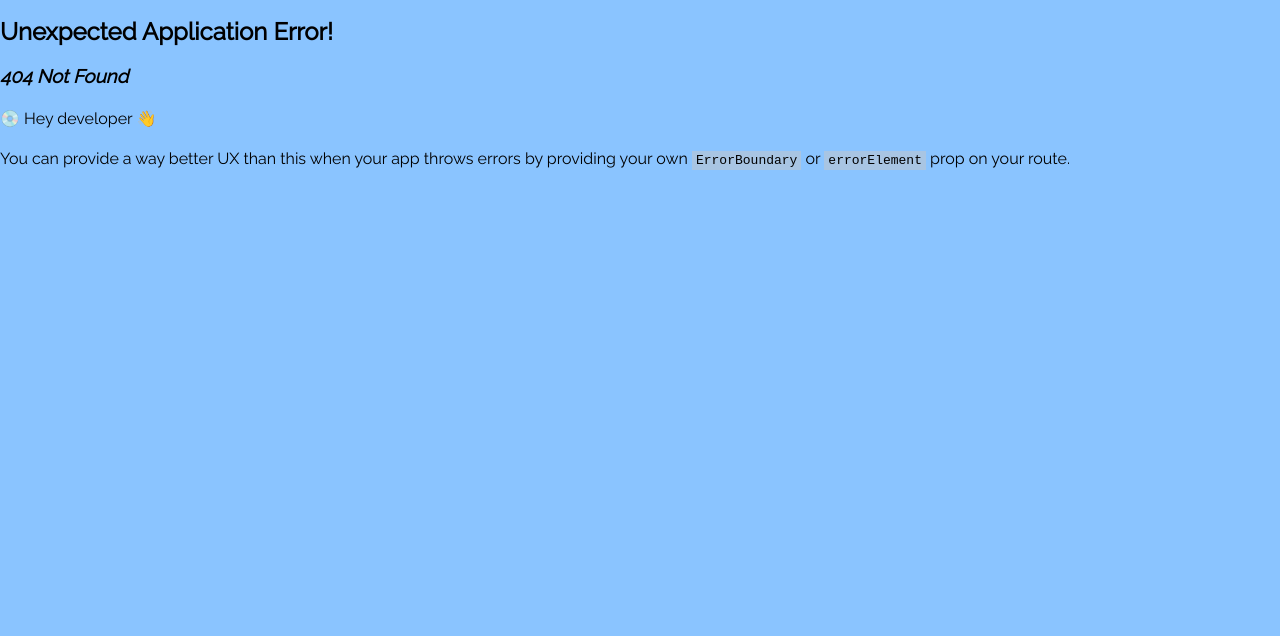
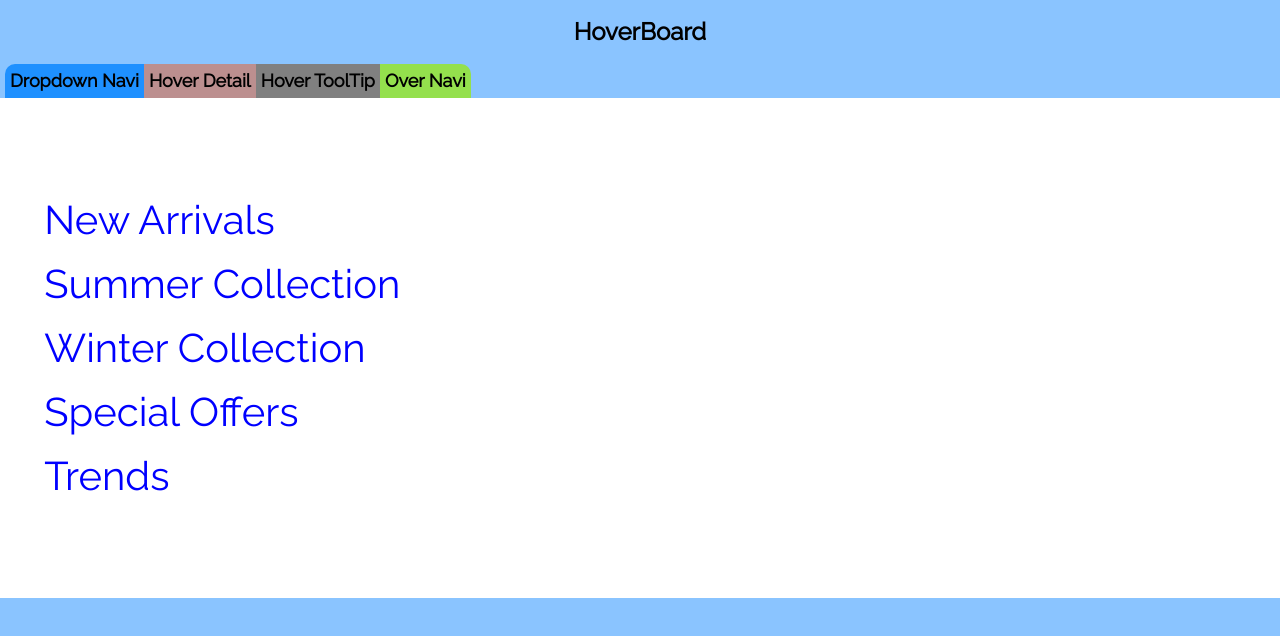
Before and after one commit to hoinlee-moi/React-widget, a React (Create React App) app: page /hoverBoard/4 in a window 1280 px wide. Before the commit this address had no page. Shown: the top 636 px of the page. Built offline with nearby package versions, Linux system fonts and the light colour scheme.

Commit message:
add : over했을 때 다른 게 흐려지는 navi

```diff
--- a/src/Router.js
+++ b/src/Router.js
@@ -6,6 +6,7 @@ import Border1 from "./pages/borderAni/Border1";
 import Dropdown1 from "./pages/hover/Dropdown1";
 import HoverDetail from "./pages/hover/HoverDetail";
 import HoverToolTip from "./pages/hover/HoverToolTip";
+import OverNavi from "./pages/hover/OverNavi";
 import Loading1 from "./pages/loading/Loading1";
 import Loading2 from "./pages/loading/Loading2";
 import Loading3 from "./pages/loading/Loading3";
@@ -46,6 +47,7 @@ const Router = () => {
           element: <HoverDetail />,
         },
         { path: "3", element: <HoverToolTip /> },
+        { path: "4", element: <OverNavi /> },
       ],
     },
   ]);
--- a/src/pages/borad/HoverBoard.tsx
+++ b/src/pages/borad/HoverBoard.tsx
@@ -4,12 +4,14 @@ import styles from "../../styles/Board.module.css";
 import Dropdown1 from "../hover/Dropdown1";
 import HoverDetail from "../hover/HoverDetail";
 import HoverToolTip from "../hover/HoverToolTip";
+import OverNavi from "../hover/OverNavi";
 
 const HoverBoard = () => {
   const element = useRoutes([
     { path: "", element: <Dropdown1 /> },
     { path: "2", element: <HoverDetail /> },
     { path: "3", element: <HoverToolTip /> },
+    { path: "4", element: <OverNavi /> },
   ]);
 
   const navigate = useNavigate();
@@ -22,6 +24,7 @@ const HoverBoard = () => {
           <li onClick={() => navigate("/hoverBoard")}>Dropdown Navi</li>
           <li onClick={() => navigate("/hoverBoard/2")}>Hover Detail</li>
           <li onClick={() => navigate("/hoverBoard/3")}>Hover ToolTip</li>
+          <li onClick={() => navigate("/hoverBoard/4")}>Over Navi</li>
         </ul>
       </nav>
       <section className={styles.item_section}>{element}</section>
--- /dev/null
+++ b/src/pages/hover/OverNavi.tsx
@@ -0,0 +1,15 @@
+import styles from "../../styles/hover/OverNavi.module.css";
+
+const OverNavi = () => {
+  return (
+    <div className={styles.gnb}>
+      <a href="#none">New Arrivals</a>
+      <a href="#none">Summer Collection</a>
+      <a href="#none">Winter Collection</a>
+      <a href="#none">Special Offers</a>
+      <a href="#none">Trends</a>
+    </div>
+  );
+};
+
+export default OverNavi;
--- a/src/styles/Board.module.css
+++ b/src/styles/Board.module.css
@@ -24,10 +24,14 @@
 .boardNav ul li:nth-child(3) {
   background-color: gray;
 }
+.boardNav ul li:nth-child(4) {
+  background-color: #94e04d;
+}
 .boardNav ul li:last-child {
     border-radius: 0px 10px 0 0;
 }
 .item_section {
+  position: relative;
   height: 500px;
   background-color: #fff;
 }
--- /dev/null
+++ b/src/styles/hover/OverNavi.module.css
@@ -0,0 +1,31 @@
+@import url("https://stackpath.bootstrapcdn.com/font-awesome/4.7.0/css/font-awesome.min.css");
+.gnb {
+  display: inline-block;
+  position: absolute;
+  top: 50%;
+  transform: translateY(-50%);
+}
+.gnb a {
+  display: block;
+  font-size: 40px;
+  margin: 40px 20px;
+  color: blue;
+  transition: 0.5s;
+}
+.gnb a:before {
+  content: "\f105";
+  font-family: fontawesome;
+  margin-right: 10px;
+  opacity: 0;
+  transition: 0.5s;
+}
+.gnb a:hover:before {
+    opacity: 1;
+}
+
+.gnb:hover a {
+  opacity: 0.3;
+}
+.gnb a:hover {
+  opacity: 1;
+}
```
